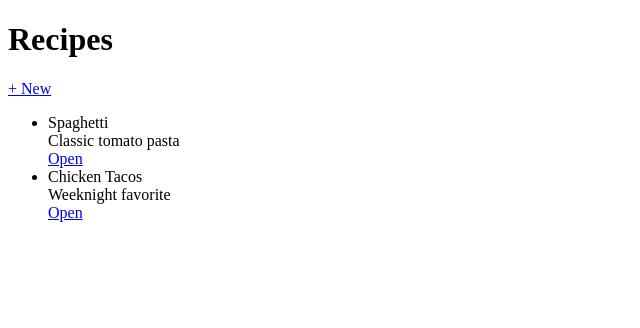
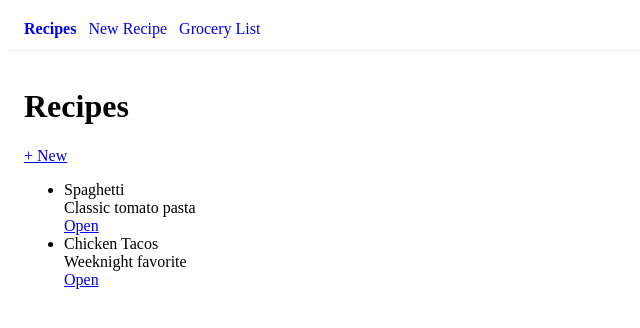
Before and after one commit to farah-st/family-management-hub, an Angular app in the folder client/: page /recipes in a window 1280 px wide. Shown: the top 328 px of the page, without its empty margins (0-640 px from the left). Built offline with nearby package versions, Linux system fonts and the light colour scheme.

Commit message:
Routes implemented

```diff
--- a/client/package.json
+++ b/client/package.json
@@ -10,6 +10,7 @@
   },
   "private": true,
   "dependencies": {
+    "@angular/animations": "^19.2.15",
     "@angular/common": "^19.2.0",
     "@angular/compiler": "^19.2.0",
     "@angular/core": "^19.2.0",
--- a/client/src/app/app.component.html
+++ b/client/src/app/app.component.html
@@ -1 +1,11 @@
-<app-recipe-list></app-recipe-list>
+<header class="app-header">
+  <nav>
+    <a routerLink="/recipes" routerLinkActive="active" [routerLinkActiveOptions]="{ exact: true }">Recipes</a>
+    <a routerLink="/recipes/new" routerLinkActive="active">New Recipe</a>
+    <a routerLink="/grocery-list" routerLinkActive="active">Grocery List</a>
+  </nav>
+</header>
+
+<main class="container">
+  <router-outlet></router-outlet>
+</main>
--- a/client/src/app/app.component.scss
+++ b/client/src/app/app.component.scss
@@ -0,0 +1,4 @@
+.app-header { padding: .75rem 1rem; border-bottom: 1px solid #eee; }
+nav a { margin-right: .75rem; text-decoration: none; }
+.active { font-weight: 600; text-decoration: underline; }
+.container { padding: 1rem; }
--- a/client/src/app/app.component.ts
+++ b/client/src/app/app.component.ts
@@ -1,10 +1,11 @@
 import { Component } from '@angular/core';
-import { RecipeListComponent } from './recipes/recipe-list/recipe-list.component';
+import { CommonModule } from '@angular/common';
+import { RouterOutlet, RouterLink, RouterLinkActive } from '@angular/router';
 
 @Component({
   selector: 'app-root',
   standalone: true,
-  imports: [RecipeListComponent],
+  imports: [CommonModule, RouterOutlet, RouterLink, RouterLinkActive],
   templateUrl: './app.component.html',
   styleUrls: ['./app.component.scss']
 })
--- a/client/src/app/app.config.ts
+++ b/client/src/app/app.config.ts
@@ -1,8 +1,13 @@
 import { ApplicationConfig, provideZoneChangeDetection } from '@angular/core';
-import { provideRouter } from '@angular/router';
-
+import { provideRouter, withComponentInputBinding  } from '@angular/router';
+import { provideHttpClient, withFetch } from '@angular/common/http';
 import { routes } from './app.routes';
+import { provideAnimations } from '@angular/platform-browser/animations';
 
 export const appConfig: ApplicationConfig = {
-  providers: [provideZoneChangeDetection({ eventCoalescing: true }), provideRouter(routes)]
+  providers: [
+    provideRouter(routes, withComponentInputBinding()),
+    provideHttpClient(withFetch()),
+    provideAnimations(),
+  ],
 };
```
Also changed, not shown: client/src/app/recipes/recipe.model.ts (added, +15 -0 lines), 1 other file (tests, documents, lock files or other folders).
